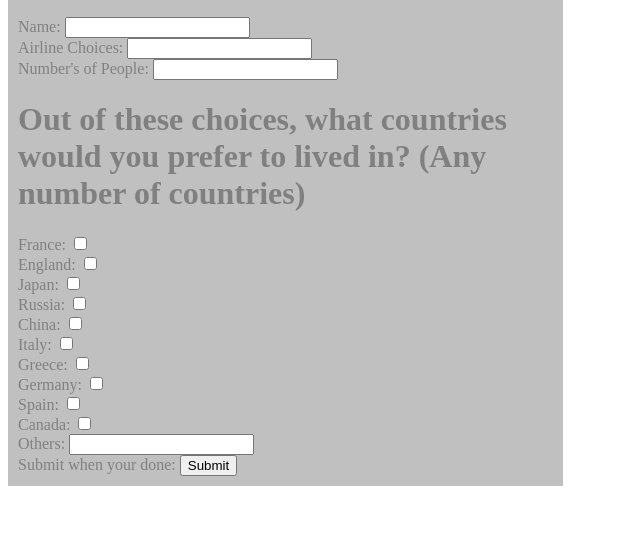
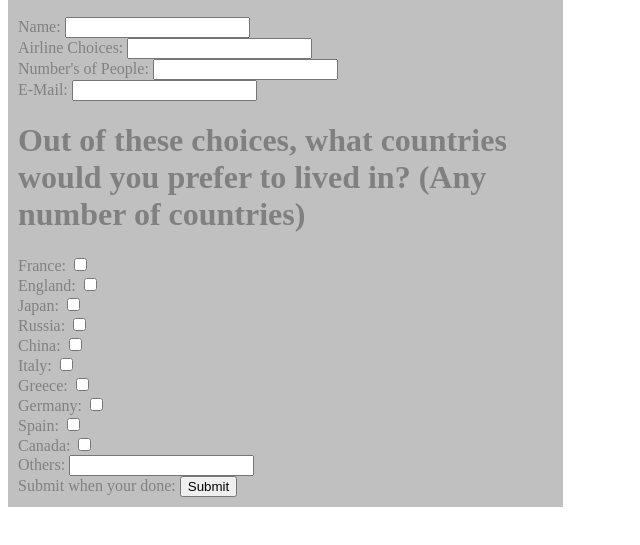
Before and after one commit to stephenw6888/banner-generator, a plain HTML site: page index.html in a window 1280 px wide. Shown: the part 155-700 px from the top of the page, without its empty margins (0-640 px from the left). Drawn offline with nearby package versions, Linux system fonts and the light colour scheme.

Commit message:
added email

```diff
--- a/index.html
+++ b/index.html
@@ -40,7 +40,8 @@
         Name:
         <input type="text" name="name"><br> Airline Choices:
         <input type="text" name="airline-choices"><br> Number's of People:
-        <input type="text" name="number's-of-people"><br>
+        <input type="text" name="number's-of-people"><br> E-Mail:
+        <input type="text" name="e-mail"><br>
 
         <h1 id="1st-Q"> Out of these choices, what countries would you prefer to lived in? (Any number of countries)</h1>
 
```
